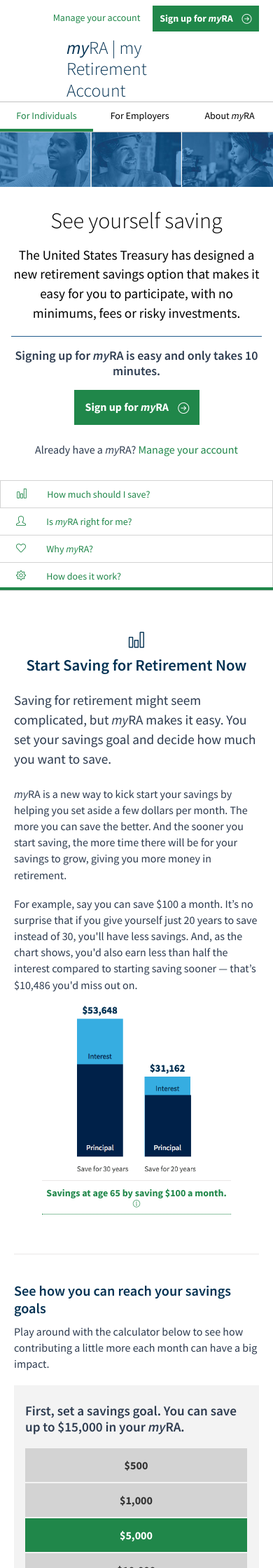
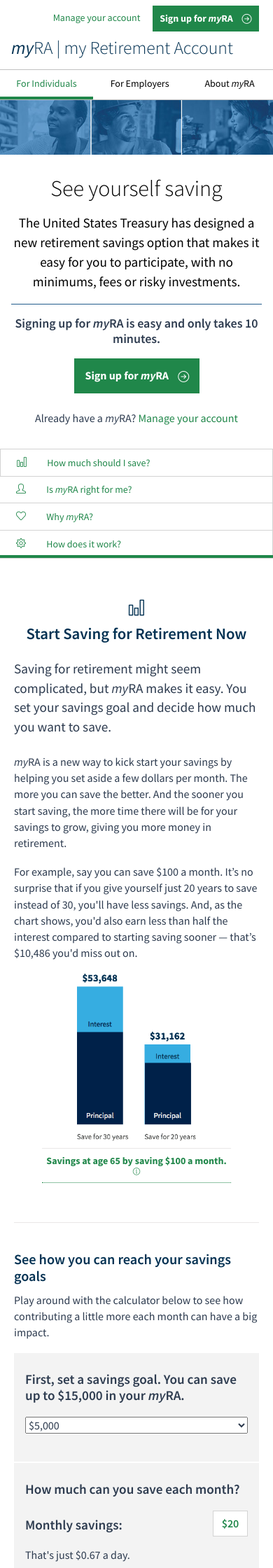
Before and after one commit to 18F/myra, a Jekyll site: the page built from individuals/index.html, in a window 390 px wide. Shown: the top 2240 px of the page at 70% size. Built offline with Jekyll 4.4.1, drawn with Linux system fonts in a browser that asks for light colours.

Commit message:
Changing button toggles to a select on mobile

```diff
--- a/_includes/calculator-v4.html
+++ b/_includes/calculator-v4.html
@@ -35,6 +35,13 @@
           <div class="button-group" aria-labelledby="label-0">
             <input type="button" class="button" value="$500" aria-labelledby="label-0" ><input type="button" class="button" value="$1,000" aria-labelledby="label-0" ><input aria-pressed="true" type="button" class="button" value="$5,000" aria-labelledby="label-0" ><input type="button" class="button" value="$10,000" aria-labelledby="label-0" ><input type="button" class="button" value="$15,000" aria-labelledby="label-0">
           </div>
+          <select aria-labeldby="label-0" id="calculator-0-select" class="calculator-select">
+            <option value="$500">$500</option>
+            <option value="$1,000">$1,000</option>
+            <option value="$5,000" selected="selected">$5,000</option>
+            <option value="$10,000">$10,000</option>
+            <option value="$15,000">$15,000</option>
+          </select>
         </div>
       </div>
       <div class="calculator-row" id="calculator-1">
--- a/static/_sass/_custom.scss
+++ b/static/_sass/_custom.scss
@@ -87,8 +87,7 @@
 
 .site-brand {
   margin: 0 auto;
-  width: 200px;
-
+  padding: 0 1em 1em 1em;
   @include media($medium-up) {
     @include span-columns(6);
   }
@@ -982,16 +981,28 @@
 
 .calculator-row {
   .button-group {
-    @include span-columns(8 of 8);
+    display: none;
 
     .button {
       width: 100%;
       margin-bottom: 2px;
-
-      @include media($small-up) {
+    }
+
+    @include media($small-up) {
+      display: block;
+
+      .button {
         @include span-columns(2 of 10, block-collapse);
       }
     }
+  }
+}
+
+.calculator-select {
+  width: 100%;
+
+  @include media($small-up) {
+    display: none;
   }
 }
 
--- a/static/js/calculator.js
+++ b/static/js/calculator.js
@@ -63,13 +63,24 @@
   var goal = 5000;
 
   // Get the savings goal
-  $('.button-group .button').click(function(){
-    $('.button[aria-pressed="true"]').attr('aria-pressed', 'false');
-    $(this).attr('aria-pressed', 'true');
-    goal = Number($(this).val().replace('$','').replace(',',''));
+  function setGoal(goalValue){
+    goal = Number(goalValue.replace('$','').replace(',',''));
     updateSlide1();
     updateSlide2();
-  });
+  }
+
+  // Use the <select> if it's visible, otherwise use the buttons
+  if ( $('#calculator-0-select').is(':visible') ) {
+    $('#calculator-0-select').change(function(){
+      setGoal($(this).val());
+    })
+  } else {
+    $('.button-group .button').click(function(){
+      $('.button[aria-pressed="true"]').attr('aria-pressed', 'false');
+      $(this).attr('aria-pressed', 'true');
+      setGoal($(this).val());
+    });
+  }
 
   // Set the displayed values
   var value1, value2, principal, interest, total, pWidth, iWidth;
```
